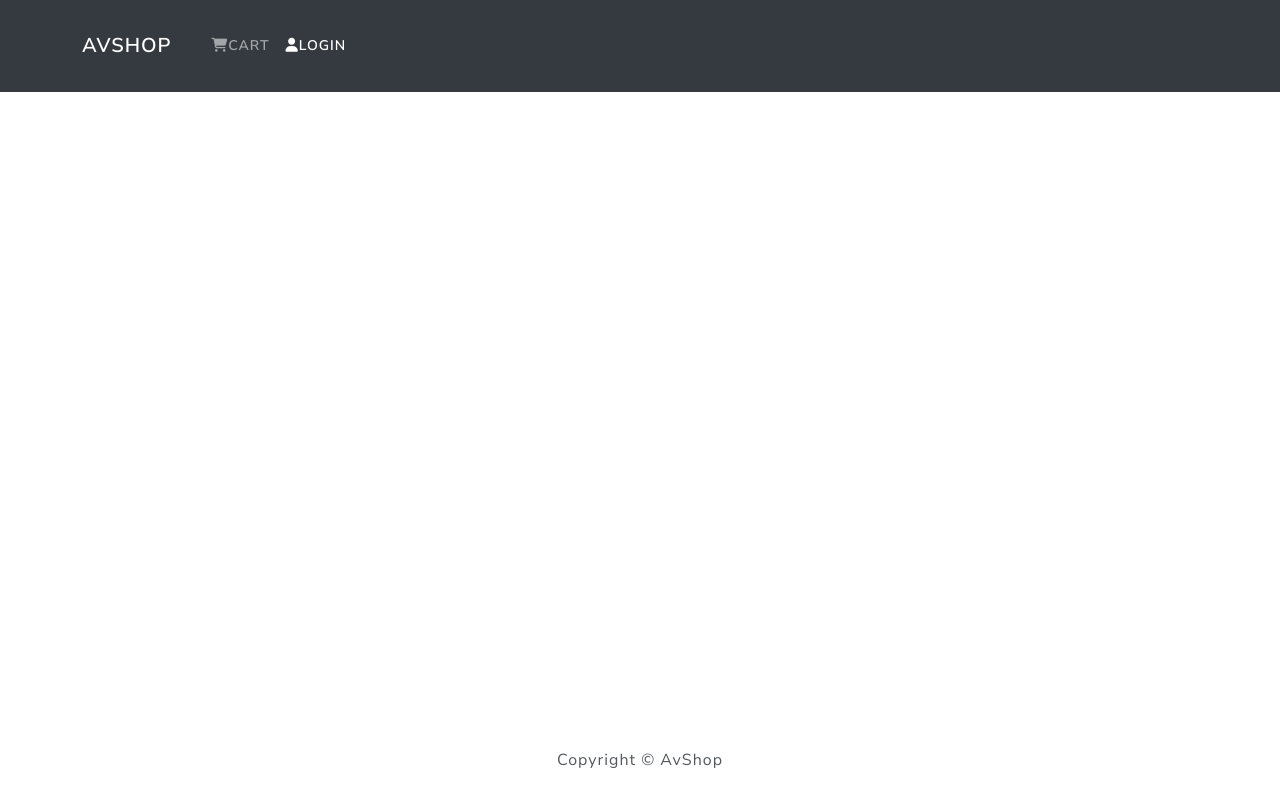
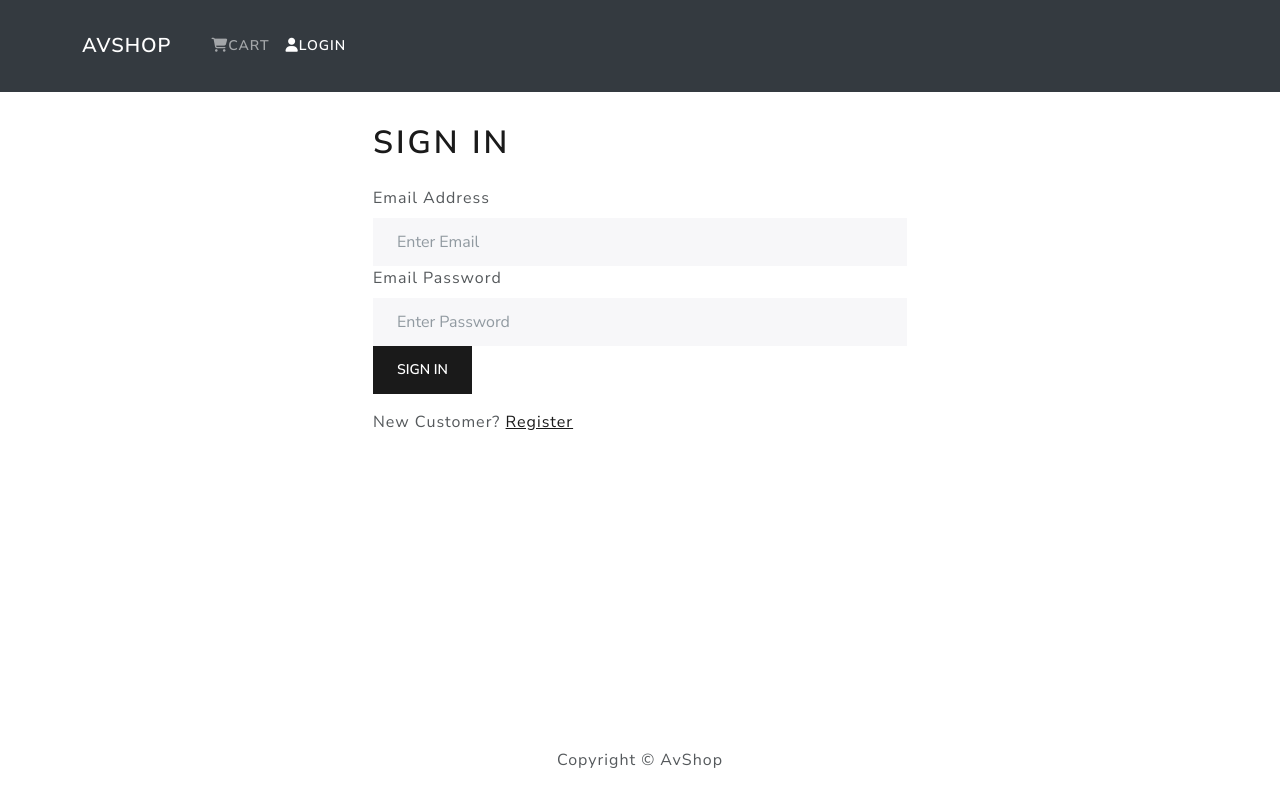
Before and after one commit to Blckvia/ecommerce, a React (Create React App) app in the folder frontend/: page /login in a window 1280 px wide. Built offline with nearby package versions, Linux system fonts and the light colour scheme.

Commit message:
feat: User LoginScreen & Functionality

```diff
--- a/frontend/src/App.js
+++ b/frontend/src/App.js
@@ -6,6 +6,7 @@
 import HomeScreen from './screens/HomeScreen';
 import ProductScreen from './screens/ProductScreen';
 import CartScreen from './screens/CartScreen';
+import LoginScreen from './screens/LoginScreen';
 
 function App() {
   return (
@@ -15,6 +16,7 @@
         <Container>
           <Routes>
             <Route path='/' element={<HomeScreen />} />
+            <Route path='/login/' element={<LoginScreen />} />
             <Route path='product/:id' element={<ProductScreen />} />
             <Route path='cart/:id?' element={<CartScreen />} />
           </Routes>
--- /dev/null
+++ b/frontend/src/components/FormContainer.js
@@ -0,0 +1,16 @@
+import React from 'react';
+import { Container, Row, Col } from 'react-bootstrap';
+
+function formContainer({ children }) {
+  return (
+    <Container>
+      <Row className='justify-content-md-center'>
+        <Col xs={12} md={6}>
+          {children}
+        </Col>
+      </Row>
+    </Container>
+  );
+}
+
+export default formContainer;
--- /dev/null
+++ b/frontend/src/screens/LoginScreen.js
@@ -0,0 +1,76 @@
+import React, { useEffect, useState } from 'react';
+import { Link, useNavigate } from 'react-router-dom';
+import { Form, Button, Row, Col } from 'react-bootstrap';
+import { useDispatch, useSelector } from 'react-redux';
+import Loader from '../components/Loader';
+import Message from '../components/Message';
+import { login } from '../actions/userActions';
+import FormContainer from '../components/FormContainer';
+
+function LoginScreen() {
+  const [email, setEmail] = useState('');
+  const [password, setPassword] = useState('');
+
+  const navigate = useNavigate();
+  const dispatch = useDispatch();
+
+  const redirect = navigate.search ? navigate.search.split('=')[1] : '/';
+
+  const userLogin = useSelector((state) => state.userLogin);
+  const { loading, userInfo, error } = userLogin;
+
+  useEffect(() => {
+    if (userInfo) {
+      navigate(redirect);
+    }
+  }, [navigate, userInfo, redirect]);
+
+  const submitHandler = (e) => {
+    e.preventDefault();
+    dispatch(login(email, password));
+  };
+
+  return (
+    <FormContainer>
+      <h1>Sign in</h1>
+      {error && <Message variant='danger'>{error}</Message>}
+      {loading && <Loader />}
+      <Form onSubmit={submitHandler}>
+        <Form.Group controlId='email'>
+          <Form.Label>Email Address</Form.Label>
+          <Form.Control
+            type='email'
+            placeholder='Enter Email'
+            value={email}
+            onChange={(e) => setEmail(e.target.value)}
+          ></Form.Control>
+        </Form.Group>
+
+        <Form.Group controlId='password'>
+          <Form.Label>Email Password</Form.Label>
+          <Form.Control
+            type='password'
+            placeholder='Enter Password'
+            value={password}
+            onChange={(e) => setPassword(e.target.value)}
+          ></Form.Control>
+        </Form.Group>
+
+        <Button type='submit' variant='primary'>
+          Sign In
+        </Button>
+      </Form>
+
+      <Row className='py-3'>
+        <Col>
+          New Customer?{' '}
+          <Link to={redirect ? `/register?redirect=${redirect}` : '/register'}>
+            Register
+          </Link>
+        </Col>
+      </Row>
+    </FormContainer>
+  );
+}
+
+export default LoginScreen;
```
Also changed, not shown: 1 other file (tests, documents, lock files or other folders).
